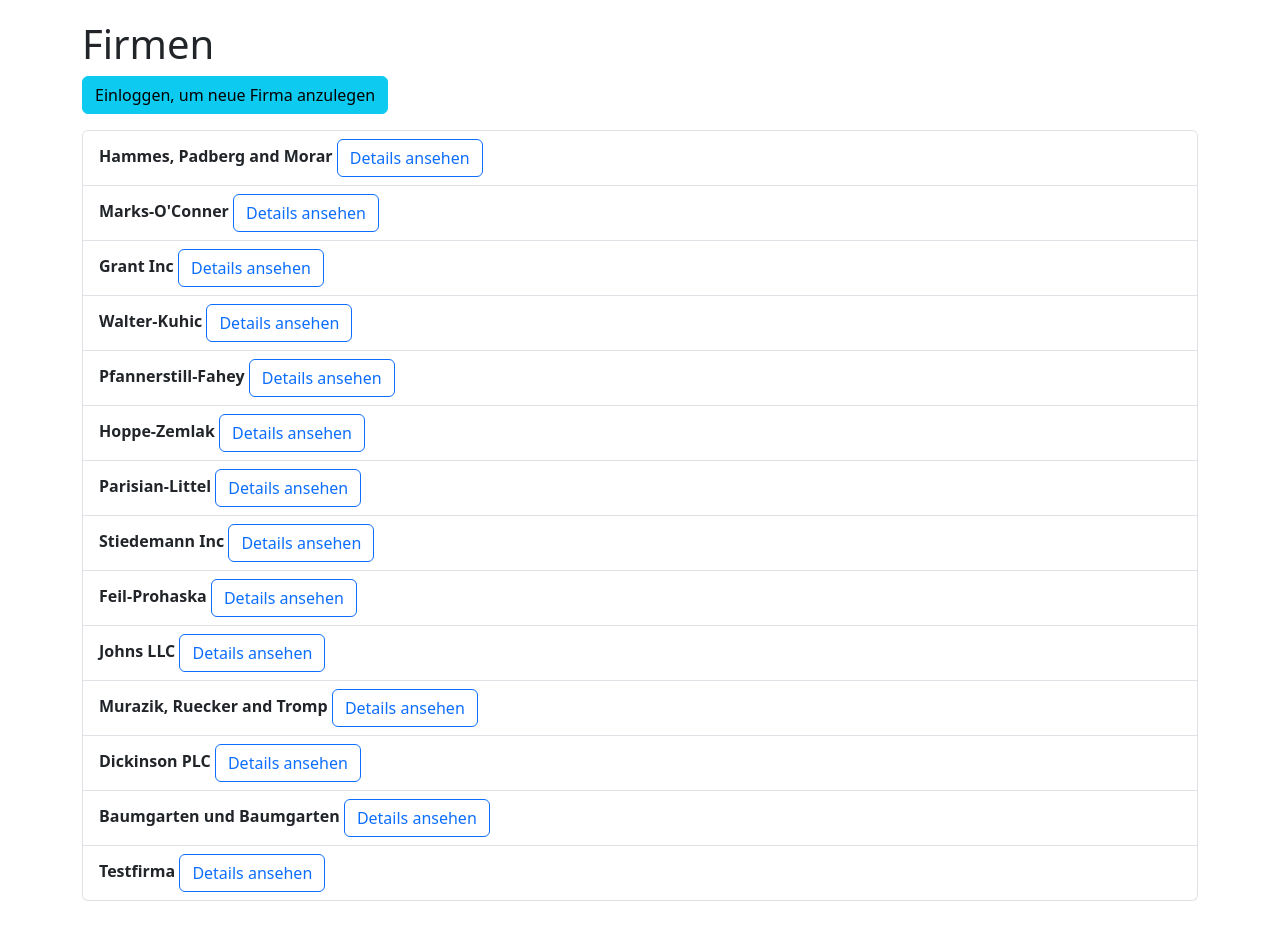
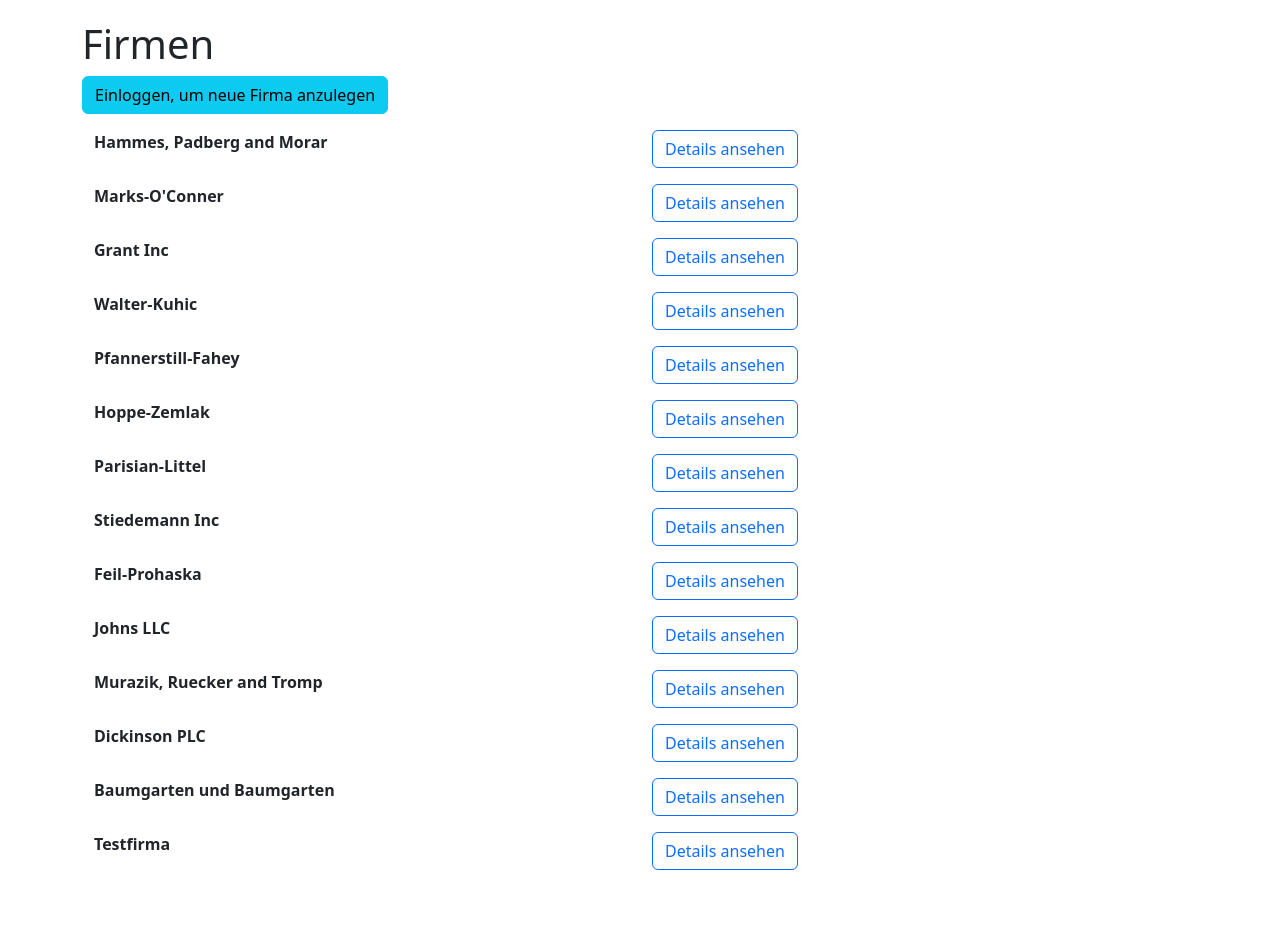
Before and after one commit to RonaldBaumgarten/Anzeigenverwaltung, a Laravel app: page /companies in a window 1280 px wide. Shown: the part 73-998 px from the top of the page. After the commit the page ends 943 px from the top, so only its background shows below. Run offline with Laravel 12, Linux system fonts and the light colour scheme; data comes from the database, SQL or seed files in the repository; both versions use the stored data as it was after the commit; some libraries are stand-ins or nearby versions; some web fonts are replaced.

Commit message:
change layout of company index-view

```diff
--- a/resources/views/companies/index.blade.php
+++ b/resources/views/companies/index.blade.php
@@ -10,6 +10,31 @@
         @else
         <p><a href="{{ route('login') }}" class="btn btn-info">Einloggen, um neue Firma anzulegen</a></p>
         @endif
+
+        <div class="container-lg">
+            @foreach($companies as $company)
+            <div class="row mb-3">
+                <div class="col-sm-4 themed-grid-col"><strong>{{ $company->companyName }}</strong></div>
+                <div class="col-sm-4 themed-grid-col mx-auto">
+                    <a href="{{ route('companies.show', $company) }}" class="btn btn-outline-primary">Details ansehen</a>
+                </div>
+                @if (Auth::user())
+                <div class="col-md-2 themed-grid-col">
+                    <a href="{{ route('companies.edit', $company) }}" class="btn btn-outline-primary">Bearbeiten</a>
+                </div>
+                <div class="col-lg-2 themed-grid-col">
+                    <form action="{{ route('companies.destroy', $company) }}" method="POST" style="display:inline;">
+                    @csrf
+                    @method('DELETE')
+                    <button type="submit" class="btn btn-outline-warning">Löschen</button>
+                </div>
+                @endif
+            </div>
+            @endforeach
+        </div>
+
+
+<!--
         <ul class="list-group list-group-hover">
             @foreach($companies as $company)
                 <li class="list-group-item">
@@ -17,7 +42,7 @@
                         <a href="{{ route('companies.show', $company) }}" class="btn btn-outline-primary">Details ansehen</a>
                         @if (Auth::user())
                         <a href="{{ route('companies.edit', $company) }}" class="btn btn-outline-primary">Bearbeiten</a>
-                    <form action="{{ route('companies.destroy', $company) }}" method="POST" style="display:inline;">
+                        <form action="{{ route('companies.destroy', $company) }}" method="POST" style="display:inline;">
                         @csrf
                         @method('DELETE')
                         <button type="submit" class="btn btn-outline-warning">Löschen</button>
@@ -25,9 +50,8 @@
                     </form>
                 </li>
             @endforeach
-
-
         </ul>
+-->
     </x-slot:items>
 
 </x-index>
--- a/resources/views/components/index.blade.php
+++ b/resources/views/components/index.blade.php
@@ -2,5 +2,7 @@
     <x-slot:heading>
         {{ $heading }}
     </x-slot:heading>
+
         {{ $items }}
+
 </x-layout>
```
Also changed, not shown: database/database.sqlite.
